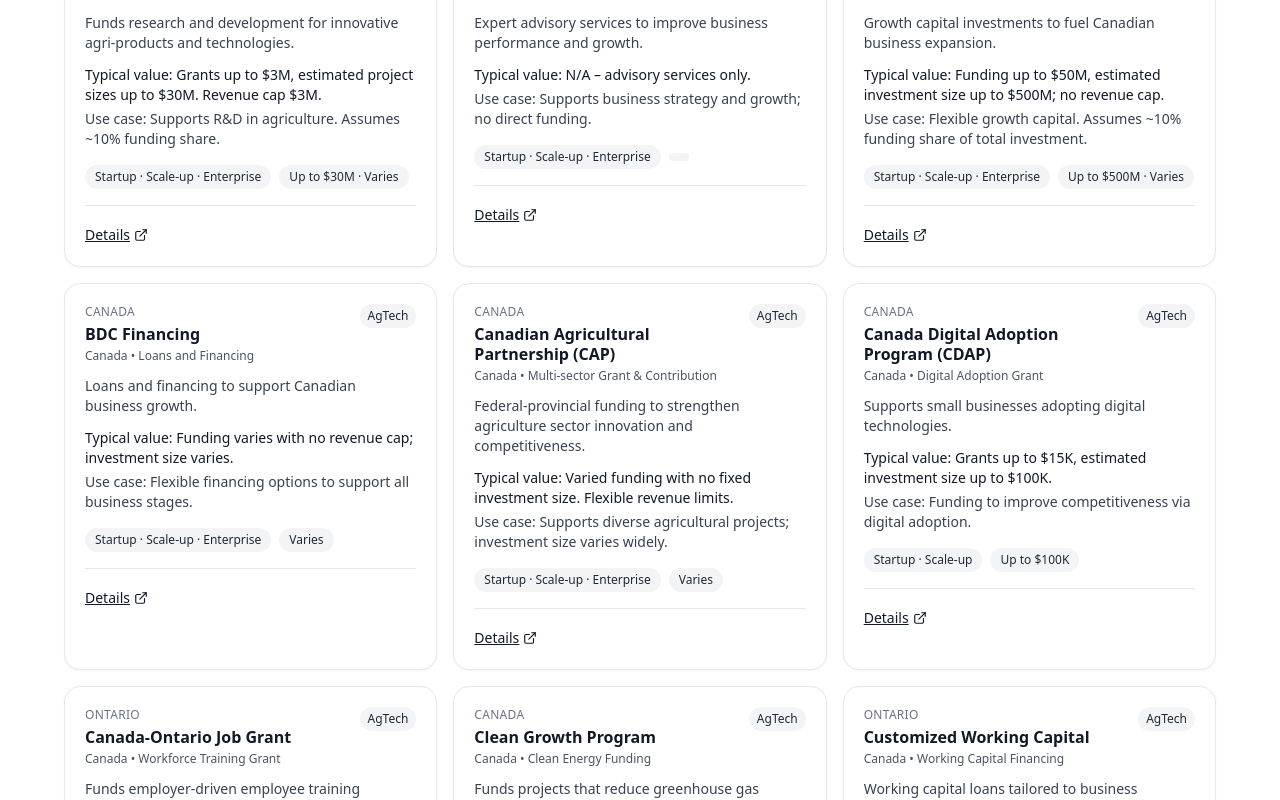
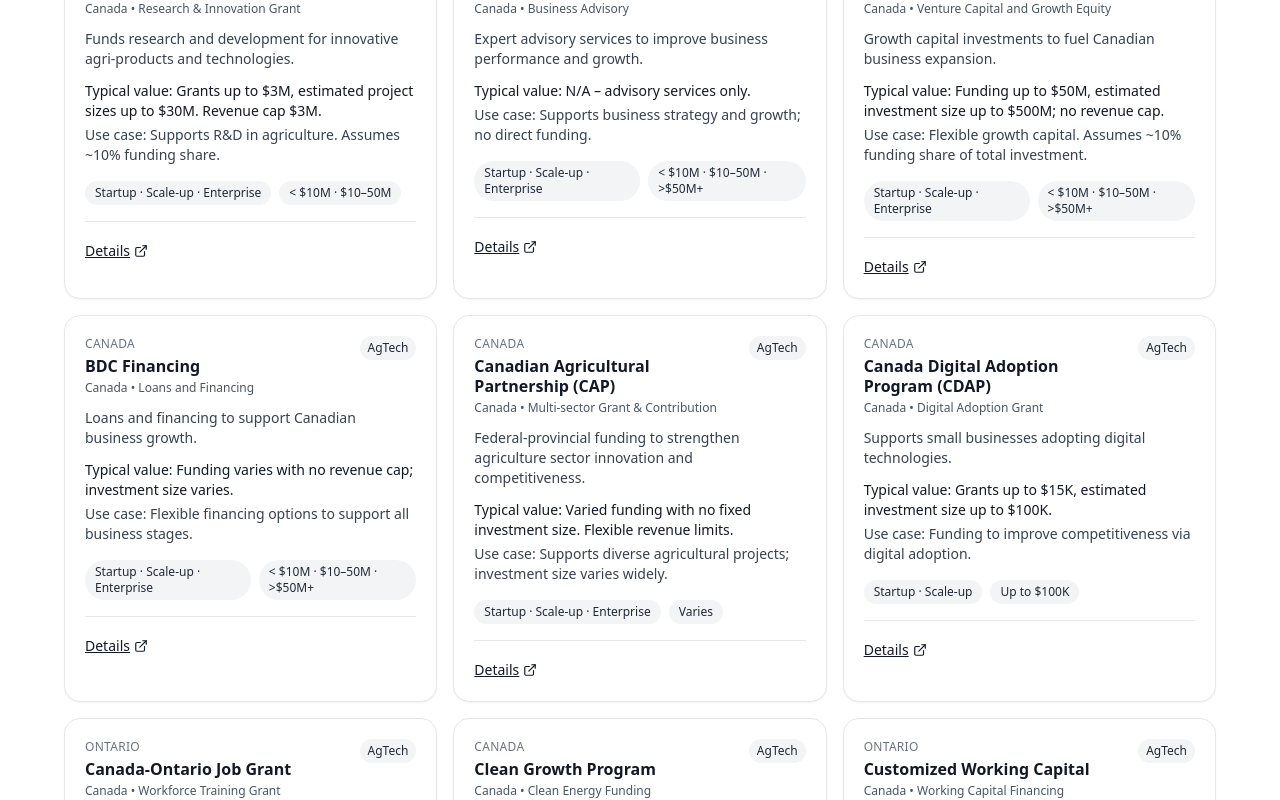
Before and after one commit to rivercollaborative-cell/incentives-grid, a React (Create React App) app: page / in a window 1280 px wide. Shown: the part 880-1680 px from the top of the page. Built offline with nearby package versions, Linux system fonts and the light colour scheme.

Commit message:
Update IncentivesGrid.tsx

```diff
--- a/src/IncentivesGrid.tsx
+++ b/src/IncentivesGrid.tsx
@@ -63,7 +63,7 @@
   type: "Business Development Financing",
   sectors: ["AgTech", "BioTech"],
   stages: ["Startup", "Scale-up", "Enterprise"],
-  sizes: ["Up to $100M", "Varies"],
+  sizes: ["< $10M", "$10–50M", ">$50M+"],
   headline: "Financial support for agri-business projects that improve competitiveness.",
   estValue: "Loans up to $10M, estimated total project size up to $100M. Revenue cap $10M.",
   useCase: "Supports innovative agri-business projects. Assumes ~10% funding share of total investment.",
@@ -78,7 +78,7 @@
   type: "Research & Innovation Grant",
   sectors: ["AgTech", "BioTech"],
   stages: ["Startup", "Scale-up", "Enterprise"],
-  sizes: ["Up to $30M", "Varies"],
+  sizes: ["< $10M", "$10–50M"],
   headline: "Funds research and development for innovative agri-products and technologies.",
   estValue: "Grants up to $3M, estimated project sizes up to $30M. Revenue cap $3M.",
   useCase: "Supports R&D in agriculture. Assumes ~10% funding share.",
@@ -93,7 +93,7 @@
   type: "Business Advisory",
   sectors: ["AgTech", "AI", "EV/AV", "FinTech", "BioTech"],
   stages: ["Startup", "Scale-up", "Enterprise"],
-  sizes: [],
+  sizes: ["< $10M", "$10–50M", ">$50M+"],
   headline: "Expert advisory services to improve business performance and growth.",
   estValue: "N/A – advisory services only.",
   useCase: "Supports business strategy and growth; no direct funding.",
@@ -108,7 +108,7 @@
   type: "Venture Capital and Growth Equity",
   sectors: ["AgTech", "AI", "EV/AV", "FinTech", "BioTech"],
   stages: ["Startup", "Scale-up", "Enterprise"],
-  sizes: ["Up to $500M", "Varies"],
+  sizes: ["< $10M", "$10–50M", ">$50M+"],
   headline: "Growth capital investments to fuel Canadian business expansion.",
   estValue: "Funding up to $50M, estimated investment size up to $500M; no revenue cap.",
   useCase: "Flexible growth capital. Assumes ~10% funding share of total investment.",
@@ -123,7 +123,7 @@
   type: "Loans and Financing",
   sectors: ["AgTech", "AI", "EV/AV", "FinTech", "BioTech"],
   stages: ["Startup", "Scale-up", "Enterprise"],
-  sizes: ["Varies"],
+  sizes: ["< $10M", "$10–50M", ">$50M+"],
   headline: "Loans and financing to support Canadian business growth.",
   estValue: "Funding varies with no revenue cap; investment size varies.",
   useCase: "Flexible financing options to support all business stages.",
```
